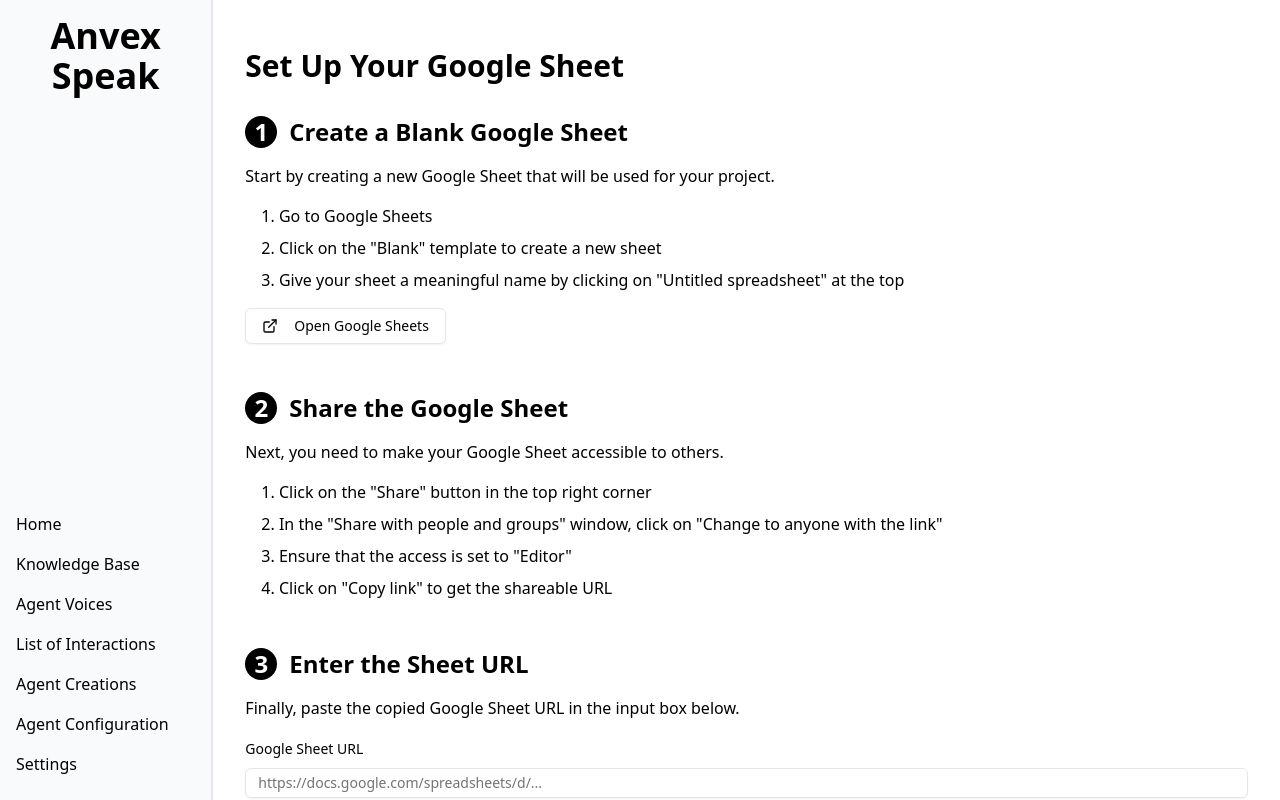
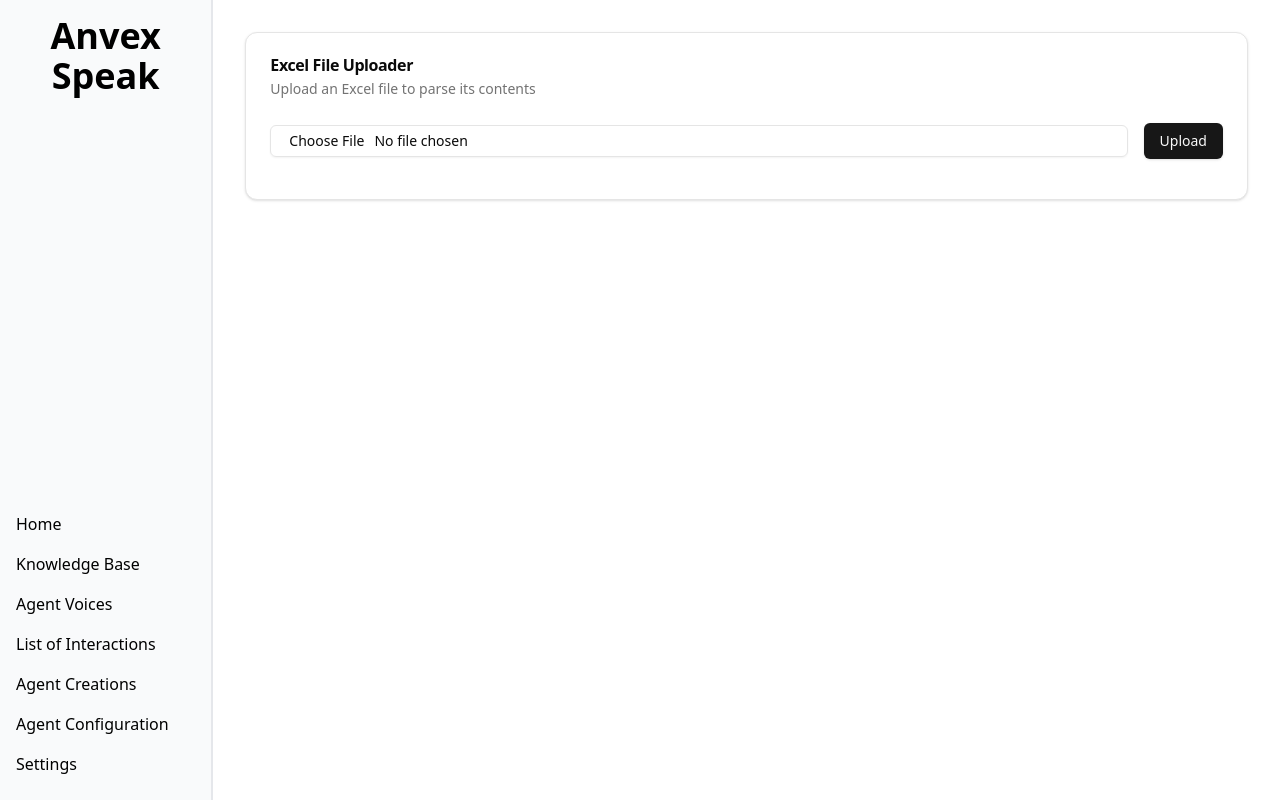
Before and after one commit to VishalVsure/anvex-speak-dashboard, a React (Vite) app: page /interaction in a window 1280 px wide. Built offline with nearby package versions, Linux system fonts and the light colour scheme.

Commit message:
excel file upload to write google sheet

```diff
--- a/package.json
+++ b/package.json
@@ -19,6 +19,7 @@
     "@radix-ui/react-slot": "^1.1.0",
     "@radix-ui/react-switch": "^1.1.1",
     "@reduxjs/toolkit": "^2.3.0",
+    "axios": "^1.7.7",
     "class-variance-authority": "^0.7.0",
     "cloudinary": "^2.5.1",
     "clsx": "^2.1.1",
@@ -33,6 +34,7 @@
     "sonner": "^1.7.0",
     "tailwind-merge": "^2.5.4",
     "tailwindcss-animate": "^1.0.7",
+    "xlsx": "^0.18.5",
     "zod": "^3.23.8"
   },
   "devDependencies": {
--- a/src/components/CallDetails.tsx
+++ b/src/components/CallDetails.tsx
@@ -120,7 +120,7 @@ export default function Component() {
             <TableHead>Number</TableHead>
             <TableHead>Call Time</TableHead>
             <TableHead>Duration</TableHead>
-            <TableHead>Response</TableHead>
+            {/* <TableHead>Response</TableHead> */}
             <TableHead>Details</TableHead>
           </TableRow>
         </TableHeader>
@@ -131,7 +131,7 @@ export default function Component() {
               <TableCell>{call.number}</TableCell>
               <TableCell>{call.call_time}</TableCell>
               <TableCell>{call.duration}</TableCell>
-              <TableCell>
+              {/* <TableCell>
                 <span
                   className={`font-semibold ${
                     call.overall_response === "Positive"
@@ -143,7 +143,7 @@ export default function Component() {
                 >
                   {call.overall_response}
                 </span>
-              </TableCell>
+              </TableCell> */}
               <TableCell>
                 <Dialog open={isDialogOpen} onOpenChange={setIsDialogOpen}>
                   <DialogTrigger asChild>
@@ -177,10 +177,10 @@ export default function Component() {
                         <div>
                           <strong>Duration:</strong> {selectedCall.duration}
                         </div>
-                        <div>
+                        {/* <div>
                           <strong>Response:</strong>{" "}
                           {selectedCall.overall_response}
-                        </div>
+                        </div> */}
                         <div className=""></div>
                         <div className="col-span-3">
                           <strong>Transcript: </strong>
--- a/src/pages/GoogleSheetSetup.tsx
+++ b/src/pages/GoogleSheetSetup.tsx
@@ -1,129 +1,112 @@
-"use client";
+import { useState } from 'react'
+import * as XLSX from 'xlsx'
+import { Button } from "@/components/ui/button"
+import { Input } from "@/components/ui/input"
+import { Table, TableBody, TableCell, TableHead, TableHeader, TableRow } from "@/components/ui/table"
+import { Card, CardContent, CardDescription, CardHeader, CardTitle } from "@/components/ui/card"
+import DashboardLayout from '@/layout/DashboardLayout'
+import axios from 'axios'
 
-import { useState } from "react";
-import { Button } from "@/components/ui/button";
-import { Input } from "@/components/ui/input";
-import { Label } from "@/components/ui/label";
-import { CheckCircle2, ArrowRight, ExternalLink } from "lucide-react";
-import DashboardLayout from "@/layout/DashboardLayout";
+interface reqBody {
+  range: string; // Specify the range (e.g., "Sheet1!A1:B1")
+  values: string[][];
+}
+export default function ExcelUploader() {
+  const [excelData, setExcelData] = useState<any[][]>([])
+  const [fileName, setFileName] = useState<string>('')
+  const [loading, setLoading] = useState<boolean>(false)
+  const [error, setError] = useState<string | null>(null)
 
-export default function GoogleSheetSetup() {
-  const [sheetUrl, setSheetUrl] = useState("");
-  const [isSubmitted, setIsSubmitted] = useState(false);
+  const handleFileUpload = async (event: React.ChangeEvent<HTMLInputElement>) => {
+    const file = event.target.files?.[0]
+    if (!file) return
 
-  const handleSubmit = (event: React.FormEvent<HTMLFormElement>) => {
-    event.preventDefault();
-    if (sheetUrl) {
-      setIsSubmitted(true);
+    setFileName(file.name)
+    setLoading(true)
+    setError(null)
+
+    try {
+      const data = await file.arrayBuffer()
+      const workbook = XLSX.read(data)
+      const worksheet = workbook.Sheets[workbook.SheetNames[0]]
+      const jsonData = XLSX.utils.sheet_to_json(worksheet, { header: 1 }) as any[][]
+      setExcelData(jsonData)
+      // console.log(excelData)
+    } catch (err) {
+      setError('Error parsing Excel file. Please make sure it\'s a valid Excel document.')
+      console.error(err)
+    } finally {
+      setLoading(false)
     }
-  };
+  }
 
+  const handleSubmit = async() => {
+    console.log(excelData);
+    const requestBody: reqBody = {
+      range: 'Akila Final Call List!A2',
+      values: excelData.slice(1)
+    }
+
+    try {
+      const response = await axios.put('https://anvex-akila-demo.onrender.com/api/sheets/update',requestBody)
+      console.log(response)
+    } catch (error) {
+      console.error("Error adding rows:", error);
+    }
+
+  }
   return (
     <DashboardLayout>
-      <div className="min-h-screen bg-background text-foreground">
-        <main className="container mx-auto px-4 py-8">
-          <h1 className="text-3xl font-bold mb-8">Set Up Your Google Sheet</h1>
-
-          <div className="space-y-12">
-            <section className="space-y-4">
-              <h2 className="text-2xl font-semibold flex items-center">
-                <span className="bg-black text-white rounded-full w-8 h-8 flex items-center justify-center mr-3">
-                  1
-                </span>
-                Create a Blank Google Sheet
-              </h2>
-              <p>
-                Start by creating a new Google Sheet that will be used for your
-                project.
-              </p>
-              <ol className="list-decimal list-inside space-y-2 ml-4">
-                <li>
-                  Go to{" "}
-                  <a
-                    href="https://sheets.google.com"
-                    target="_blank"
-                    rel="noopener noreferrer"
-                    className="text-primary hover:underline"
-                  >
-                    Google Sheets
-                  </a>
-                </li>
-                <li>
-                  Click on the &quot;Blank&quot; template to create a new sheet
-                </li>
-                <li>
-                  Give your sheet a meaningful name by clicking on
-                  &quot;Untitled spreadsheet&quot; at the top
-                </li>
-              </ol>
-              <Button variant="outline" className="mt-2">
-                <ExternalLink className="w-4 h-4 mr-2" />
-                Open Google Sheets
-              </Button>
-            </section>
-
-            <section className="space-y-4">
-              <h2 className="text-2xl font-semibold flex items-center">
-                <span className="bg-black text-white rounded-full w-8 h-8 flex items-center justify-center mr-3">
-                  2
-                </span>
-                Share the Google Sheet
-              </h2>
-              <p>
-                Next, you need to make your Google Sheet accessible to others.
-              </p>
-              <ol className="list-decimal list-inside space-y-2 ml-4">
-                <li>
-                  Click on the &quot;Share&quot; button in the top right corner
-                </li>
-                <li>
-                  In the &quot;Share with people and groups&quot; window, click
-                  on &quot;Change to anyone with the link&quot;
-                </li>
-                <li>Ensure that the access is set to &quot;Editor&quot;</li>
-                <li>Click on &quot;Copy link&quot; to get the shareable URL</li>
-              </ol>
-            </section>
-
-            <section className="space-y-4">
-              <h2 className="text-2xl font-semibold flex items-center">
-                <span className="bg-black text-white rounded-full w-8 h-8 flex items-center justify-center mr-3">
-                  3
-                </span>
-                Enter the Sheet URL
-              </h2>
-              <p>
-                Finally, paste the copied Google Sheet URL in the input box
-                below.
-              </p>
-              <form onSubmit={handleSubmit} className="space-y-4">
-                <div className="space-y-2">
-                  <Label htmlFor="sheet-url">Google Sheet URL</Label>
-                  <Input
-                    id="sheet-url"
-                    type="url"
-                    placeholder="https://docs.google.com/spreadsheets/d/..."
-                    value={sheetUrl}
-                    onChange={(e) => setSheetUrl(e.target.value)}
-                    required
-                  />
-                </div>
-                <Button type="submit">
-                  Submit
-                  <ArrowRight className="w-4 h-4 ml-2" />
-                </Button>
-              </form>
-            </section>
+    <div className="container mx-auto p-4">
+      <Card className="w-full">
+        <CardHeader>
+          <CardTitle>Excel File Uploader</CardTitle>
+          <CardDescription>Upload an Excel file to parse its contents</CardDescription>
+        </CardHeader>
+        <CardContent>
+          <div className="flex items-center space-x-4 mb-4">
+            <Input
+              type="file"
+              accept=".xlsx, .xls"
+              onChange={handleFileUpload}
+              className="flex-grow"
+            />
+            <Button onClick={handleSubmit} disabled={loading}>
+              {loading ? 'Uploading...' : 'Upload'}
+            </Button>
           </div>
 
-          {isSubmitted && (
-            <div className="mt-8 p-4 bg-green-100 text-green-800 rounded-lg flex items-center">
-              <CheckCircle2 className="w-6 h-6 mr-2" />
-              <p>Great! Your Google Sheet has been successfully linked.</p>
+          {error && <p className="text-red-500 mb-4">{error}</p>}
+
+          {fileName && !error && (
+            <p className="mb-4">Uploaded file: {fileName}</p>
+          )}
+
+          {excelData.length > 0 && (
+            <div className="overflow-x-auto">
+              <Table>
+                <TableHeader>
+                  <TableRow>
+                    {excelData[0].map((header, index) => (
+                      <TableHead key={index}>{header}</TableHead>
+                    ))}
+                  </TableRow>
+                </TableHeader>
+                <TableBody>
+                  {excelData.slice(1).map((row, rowIndex) => (
+                    <TableRow key={rowIndex}>
+                      {row.map((cell, cellIndex) => (
+                        <TableCell key={cellIndex}>{cell}</TableCell>
+                      ))}
+                    </TableRow>
+                  ))}
+                </TableBody>
+              </Table>
             </div>
           )}
-        </main>
-      </div>
+        </CardContent>
+      </Card>
+    </div>
     </DashboardLayout>
-  );
+  )
 }
```
Also changed, not shown: 1 other file (tests, documents, lock files or other folders).
